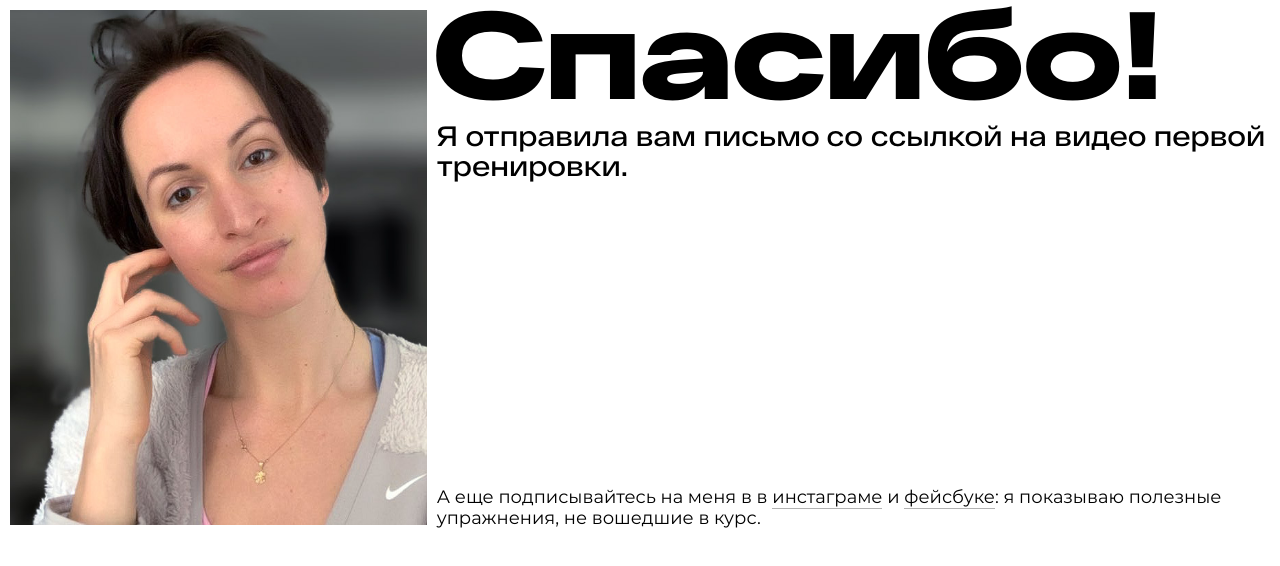
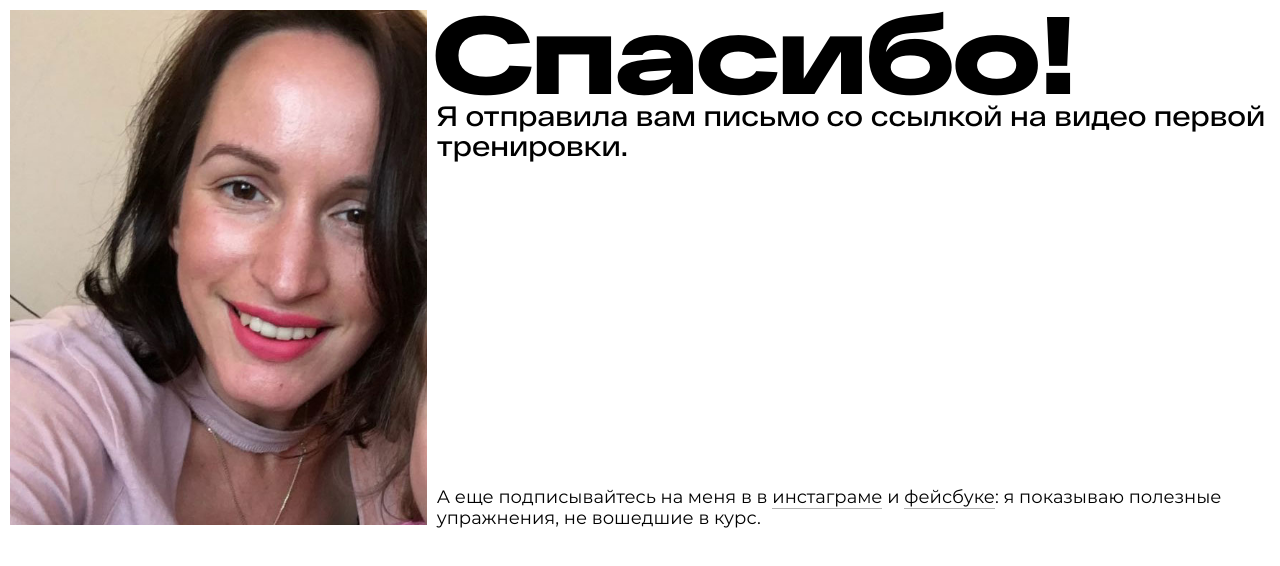
Before and after one commit to Sada-ko/pilates-online, a website: page app/confirmation-thank-you-page.html in a window 1280 px wide. Drawn offline with nearby package versions, Linux system fonts and the light colour scheme; files that its build step writes are made by us from their sources.

Commit message:
faces-thanks-upd

```diff
--- a/app/css/scss/app.scss
+++ b/app/css/scss/app.scss
@@ -65,7 +65,7 @@ h1, .h1{
 }
 
 h1{
-	@include media-breakpoint-down(md){
+	@include media-breakpoint-down(md) {
 		margin-top: -7px;
 	}
 }
@@ -219,6 +219,12 @@ a{
 		}
 	}
 	&.thanks{
+		h1{
+			@include media-breakpoint-up(lg) {
+				font-size: 110px;
+				margin-bottom: 10px;
+			}
+		}
 		.row{
 			margin: 0 -10px;
 		}
@@ -227,7 +233,7 @@ a{
 			@include make-col(4);
 			@include media-breakpoint-down(md) {
 				@include make-col(12);
-				margin-bottom: 10px;
+				margin-bottom: 15px;
 				padding-right: 10px;
 			}
 			padding-right: 0;
@@ -235,12 +241,12 @@ a{
 		.pic{
 			min-height: 500px;
 			@include media-breakpoint-down(md) {
-			min-height: 550px;
+				min-height: 550px;
 				min-width: 100%;
 			}
 			margin-bottom: 15px;
 			// height: 100%;
-			background-image: url('../img/author-3.jpg');
+			background-image: url('../img/author-8.jpg');
 			background-size: cover;
 			background-position: center center;
 		}
@@ -251,7 +257,7 @@ a{
 				@include make-col(12);
 			}
 			margin-bottom: -5px;
-			padding-right: 0;
+			// padding-right: 0;
 		}
 	}
 }
```
Also changed, not shown: app/img/author-4.jpg (added), app/img/author-5.jpg (added), app/img/author-6.jpg (added), app/img/author-7.jpg (added), app/img/author-8.jpg (added), build/img/author-4.jpg (added), build/img/author-5.jpg (added), build/img/author-6.jpg (added), build/img/author-7.jpg (added), build/img/author-8.jpg (added), 3 other files.
